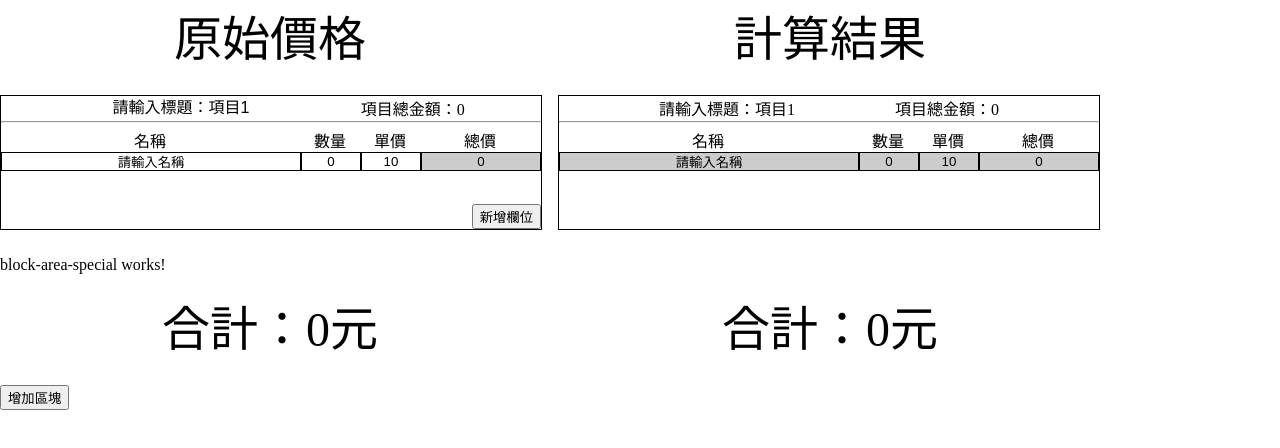
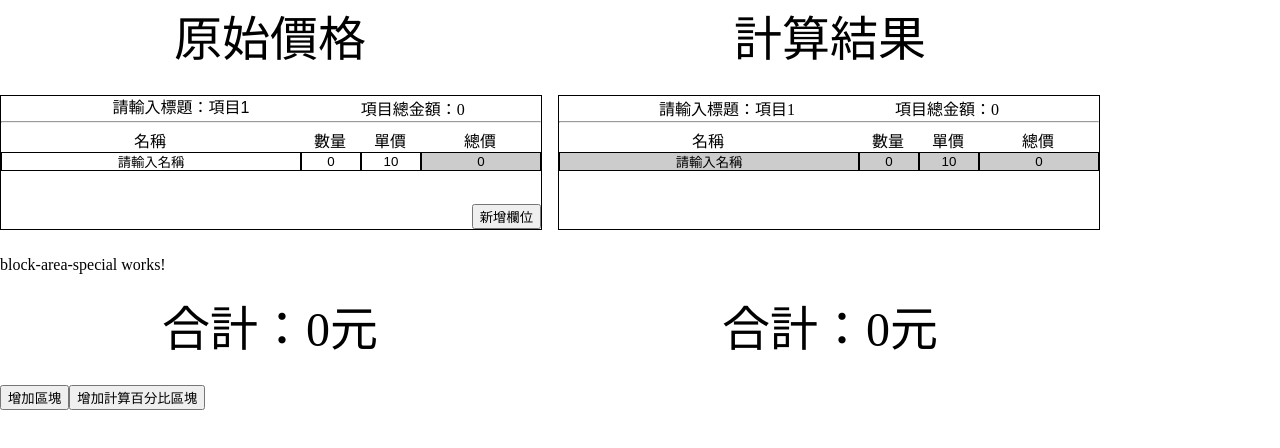
Before and after one commit to ProFusionInformationTechnology/Calculate-quote, an Angular app: page / in a window 1280 px wide. Shown: the top 448 px of the page. Built offline with nearby package versions, Linux system fonts and the light colour scheme.

Commit message:
[新增] 增加一按鈕作添加區塊用，並加上相關功能

```diff
--- a/src/app/app.component.html
+++ b/src/app/app.component.html
@@ -17,4 +17,5 @@
   <span>合計：{{totalObj.orTotal}}元</span>
   <span>合計：{{totalObj.caTotal}}元</span>
 </div>
-<button (click)="addBlock()">增加區塊</button>
+<button (click)="addBlock('nor')">增加區塊</button>
+<button (click)="addBlock('spe')">增加計算百分比區塊</button>
--- a/src/app/app.component.ts
+++ b/src/app/app.component.ts
@@ -20,7 +20,8 @@ export class AppComponent {
     caTotal: 0
   };
 
-  public addBlock() {
+  public addBlock(type:string = 'nor') {
+    if (type == 'nor') {
       this.blockArrayNum.push(this.blockArrayNum.length + 1);
       const obj = {
         name: '未命名',
@@ -29,6 +30,9 @@ export class AppComponent {
         caTotal: 0
       };
       this.blockArrayAll.push(obj);
+    } else if (type == 'spe') {
+      this.blockArraySpecialNum.push(this.blockArraySpecialNum.length + 1);
+    }
   }
 
   public receiveData(receiveObj:reObj) {
```
Lines whose indentation alone changed are shown as unchanged.
